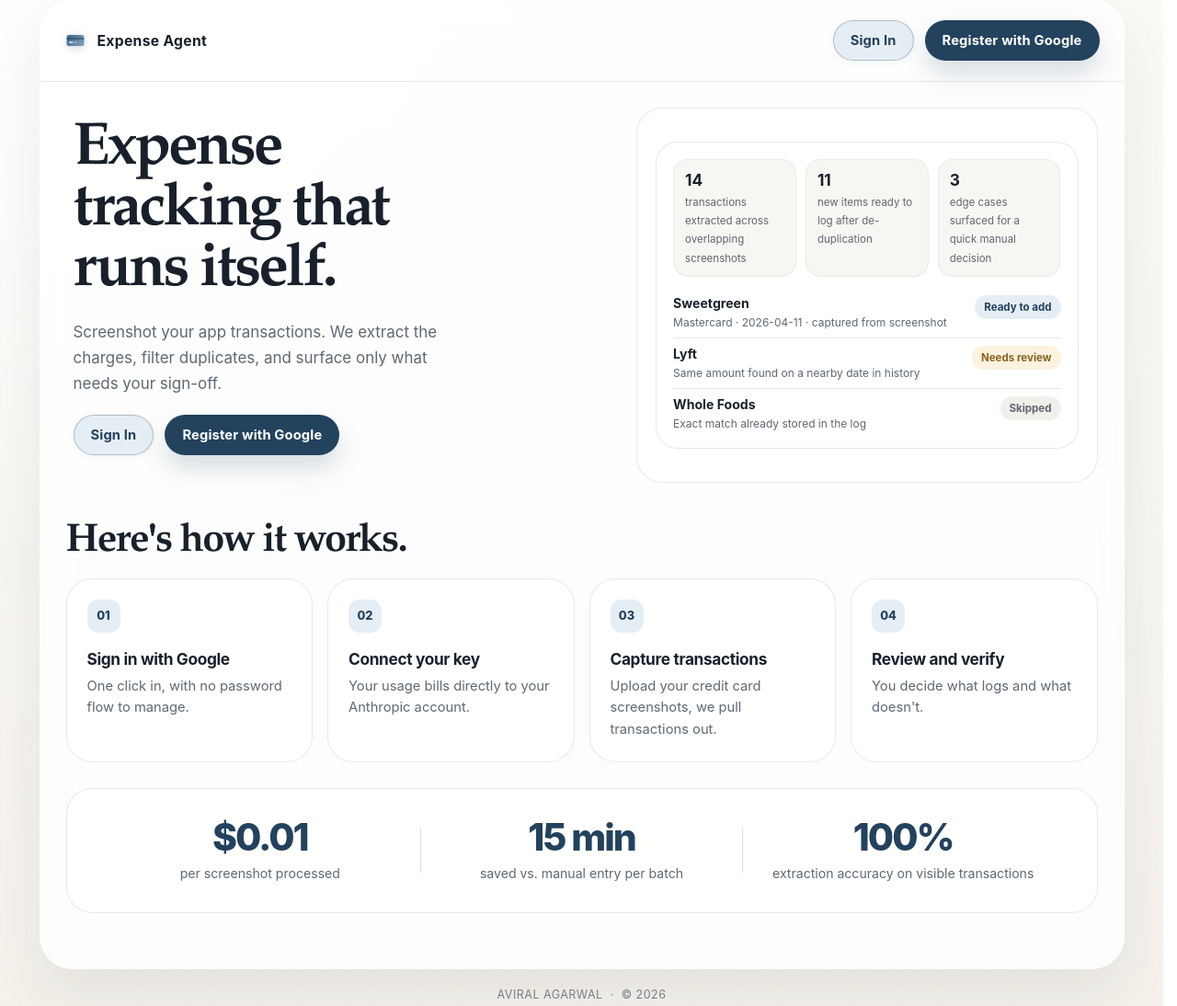
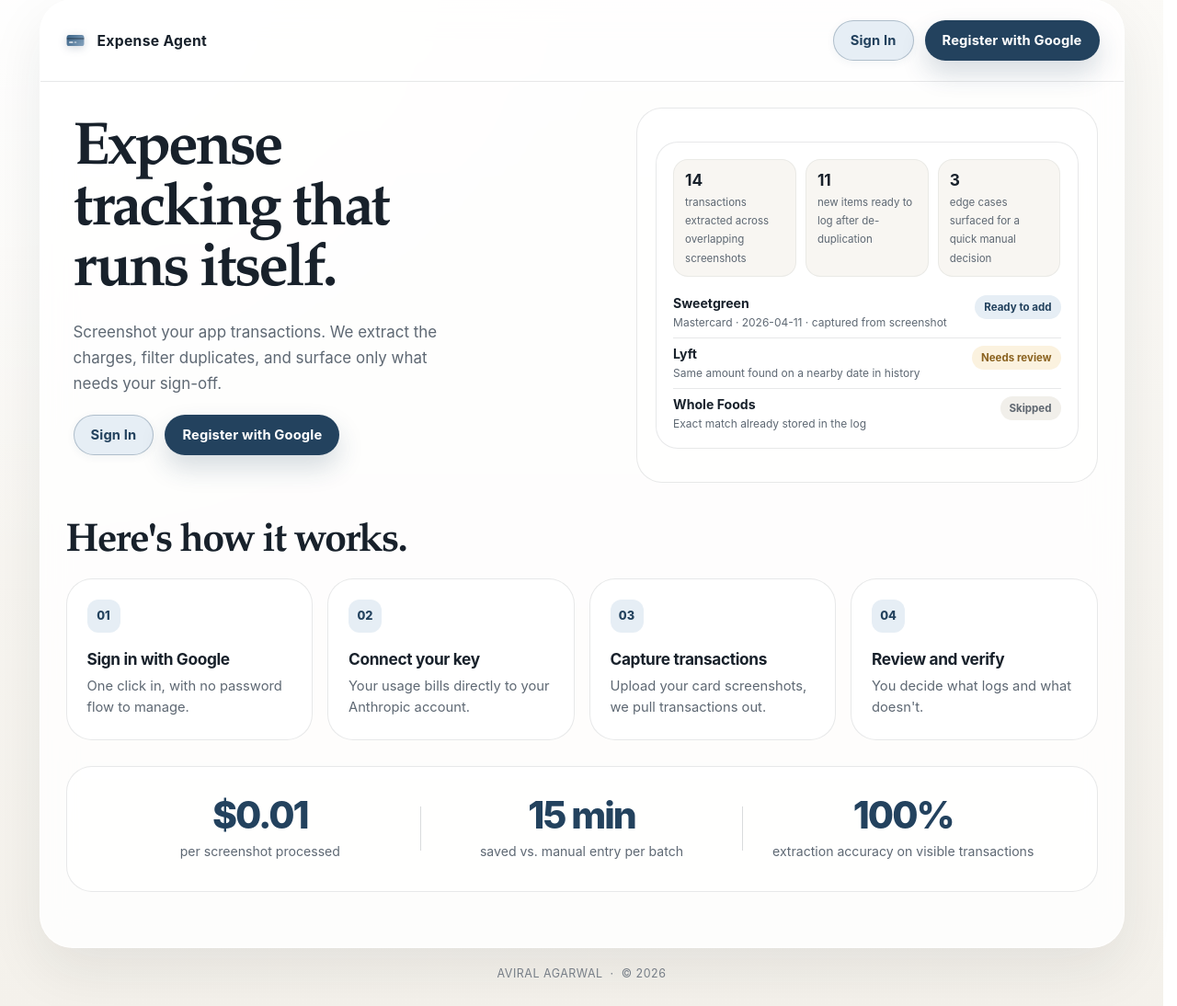
Before and after one commit to aviralagarwal1/expense-agent, a Flask app: page / in a window 1280 px wide. Shown: the part 25-1119 px from the top of the page at 92% size. Run offline with Flask 3, Linux system fonts and the light colour scheme.

Commit message:
Docs (landing): shorten workflow copy for card screenshots
Made-with: Cursor

```diff
--- a/templates/landing.html
+++ b/templates/landing.html
@@ -669,7 +669,7 @@
           <div class="workflow-card">
             <div class="workflow-step">03</div>
             <h3>Capture transactions</h3>
-            <p>Upload your credit card screenshots, we pull transactions out.</p>
+            <p>Upload your card screenshots, we pull transactions out.</p>
           </div>
           <div class="workflow-card">
             <div class="workflow-step">04</div>
```
